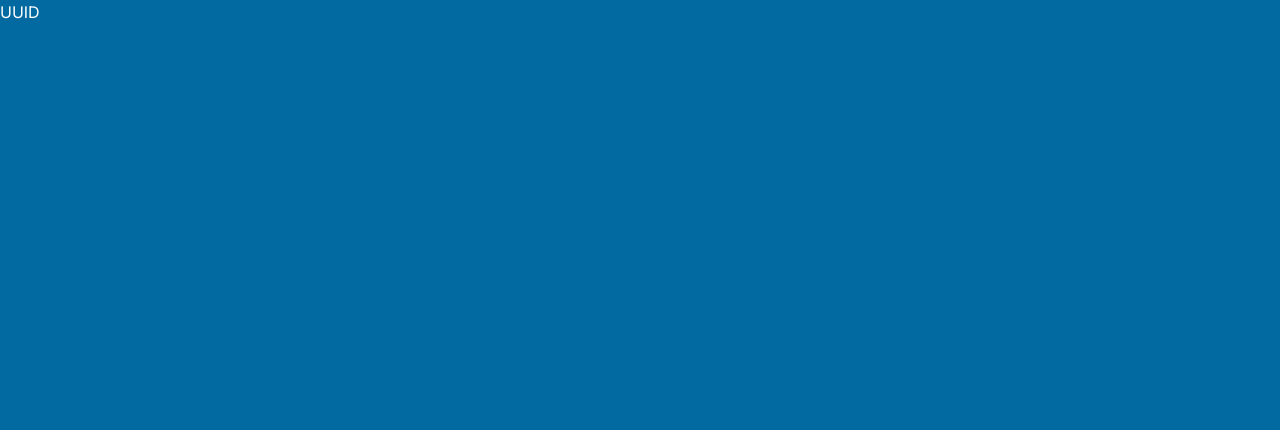
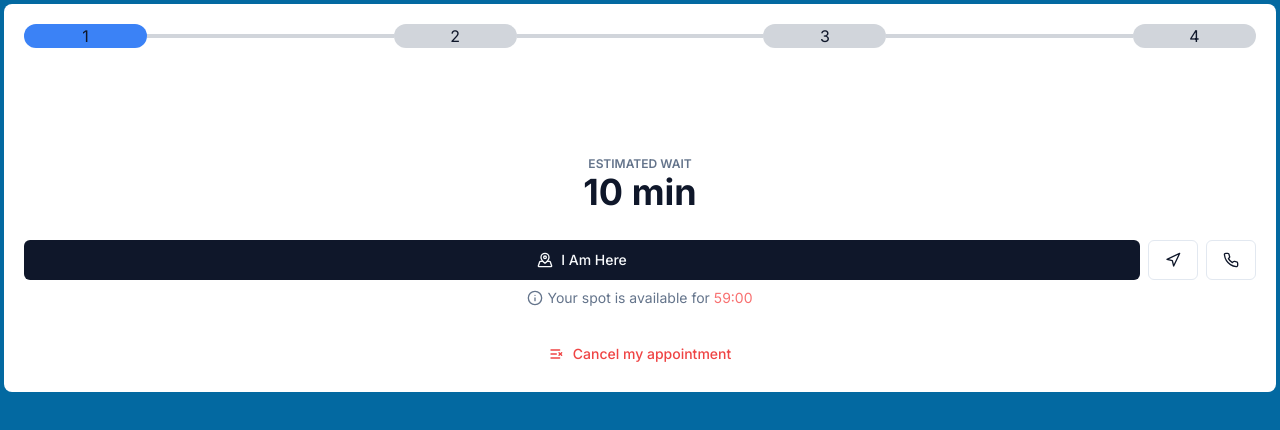
Before and after one commit to rheamane/clinic-check-in-system, a Next.js app: page /clinic/1/patient/1 in a window 1280 px wide. Shown: the top 430 px of the page. Built offline with nearby package versions, Linux system fonts and the light colour scheme.

Commit message:
post waitlist page complete

```diff
--- a/app/clinic/[id]/page.tsx
+++ b/app/clinic/[id]/page.tsx
@@ -1,13 +1,6 @@
 import { Button } from "@/components/ui/button";
 import Image from "next/image";
 import shwetaImage from "@/public/s.jpg";
-import {
-  Card,
-  CardContent,
-  CardDescription,
-  CardHeader,
-  CardTitle,
-} from "@/components/ui/card";
 import {
   Navigation,
   Phone,
@@ -78,6 +71,22 @@ const clinicID = () => {
         ))}
       </div>
 
+      {/* LOCATION */}
+      <div>
+        <h2 className="text-md font-semibold">Location</h2>
+        <p className="text-xs text-muted-foreground">
+          117 Marathon Max, Goregaon-Mulund Link Road, Mulund(West), Mumbai,
+          Maharashtra 400080
+        </p>
+        <iframe
+          src="https://www.google.com/maps/embed?pb=!1m14!1m8!1m3!1d15074.849988825428!2d72.9381592!3d19.1640582!3m2!1i1024!2i768!4f13.1!3m3!1m2!1s0x3be7b9556839b6cd%3A0x1c26dca29af64afa!2sDr%20Shweta%20Mane!5e0!3m2!1sen!2sus!4v1718310183214!5m2!1sen!2sus"
+          className="h-full w-full"
+          style={{ border: 0 }}
+          allowFullScreen={true}
+          loading="lazy"
+          referrerPolicy="no-referrer-when-downgrade"></iframe>
+      </div>
+
       {/* CLINIC HOURS */}
       <div>
         <h2 className="text-md font-semibold">Clinic Hours</h2>
--- a/app/clinic/[id]/patient/[uuid]/page.tsx
+++ b/app/clinic/[id]/patient/[uuid]/page.tsx
@@ -1,7 +1,75 @@
+"use client";
+import Stepper from "@/components/Stepper";
+import { Button } from "@/components/ui/button";
+import { Navigation, MapPinned, Phone, Info, ListX } from "lucide-react";
 import React from "react";
+import { useState } from "react";
 
-const uuid = () => {
-  return <h1>UUID</h1>;
-};
+export default function UUID() {
+  const [currentStep, setCurrentStep] = React.useState(0);
+  const TotalSteps = 4;
 
-export default uuid;
+  const handleNext = () => {
+    setCurrentStep((prev) => (prev === TotalSteps - 1 ? prev : prev + 1));
+  };
+  const handlePrevious = () =>
+    setCurrentStep((prev) => (prev <= 0 ? prev : prev - 1));
+
+  return (
+    <div className="m-1 flex flex-col gap-2 rounded-lg bg-white p-5 text-primary">
+      <Stepper currentStep={currentStep} totalSteps={TotalSteps}></Stepper>
+      {/* <div className="flex flex-row gap-2">
+        <Button
+          variant="outline"
+          className="rounded-full"
+          onClick={handlePrevious}>
+          Previous Step
+        </Button>
+        <Button variant="outline" className="rounded-full" onClick={handleNext}>
+          Next Step
+        </Button>
+      </div> */}
+      <br />
+      <br />
+      <br />
+      <div className="my-5 flex flex-col items-center justify-center">
+        <p className="text-xs font-semibold text-muted-foreground">
+          ESTIMATED WAIT
+        </p>
+        <p className="text-4xl font-bold">10 min</p>
+      </div>
+      <div className="flex flex-row gap-2">
+        <Button className="flex-1">
+          <MapPinned className="mr-2 h-4 w-4" />I Am Here
+        </Button>
+        <Button variant={"outline"}>
+          <Navigation className="h-4 w-4" />
+        </Button>
+        <Button variant={"outline"}>
+          <Phone className="h-4 w-4" />
+        </Button>
+      </div>
+      <div className="flex flex-row items-center gap-1 self-center">
+        <Info className="h-4 w-4 text-muted-foreground" />
+        <p className="text-sm text-muted-foreground">
+          Your spot is available for
+        </p>
+        <p className="text-sm text-red-400">59:00</p>
+      </div>
+
+      {/* <div>
+        <p className="text-xs font-semibold text-muted-foreground">
+          Please reach the location in{" "}
+        </p>
+        <div className="flex flex-row gap-2">
+          <p className="text-4xl font-bold"> 59:00</p>
+          <p className="text-xs font-semibold text-muted-foreground">minutes</p>
+        </div>
+      </div> */}
+      <Button variant={"ghost"} className="mt-5 flex-1 text-red-500">
+        <ListX className="mr-2 h-4 w-4" />
+        Cancel my appointment
+      </Button>
+    </div>
+  );
+}
--- /dev/null
+++ b/components/Stepper.tsx
@@ -0,0 +1,30 @@
+import React from "react";
+
+export default function Stepper({
+  currentStep,
+  totalSteps,
+}: {
+  currentStep: number;
+  totalSteps: number;
+}) {
+  const activeColor = (index: number) =>
+    currentStep >= index ? "bg-blue-500" : "bg-gray-300";
+
+  const isFirstStep = (index: number) => index === 0;
+
+  return (
+    <div className="flex items-center">
+      {Array.from({ length: totalSteps }).map((value, index) => (
+        <React.Fragment key={index}>
+          {isFirstStep(index) ? null : (
+            <div className={`h-1 w-full ${activeColor(index)} `}></div>
+          )}
+          <div
+            className={`flex h-fit w-6/12 items-center justify-center rounded-full ${activeColor(index)}`}>
+            <p>{index + 1}</p>
+          </div>
+        </React.Fragment>
+      ))}
+    </div>
+  );
+}
```
Also changed, not shown: 2 other files (tests, documents, lock files or other folders).
